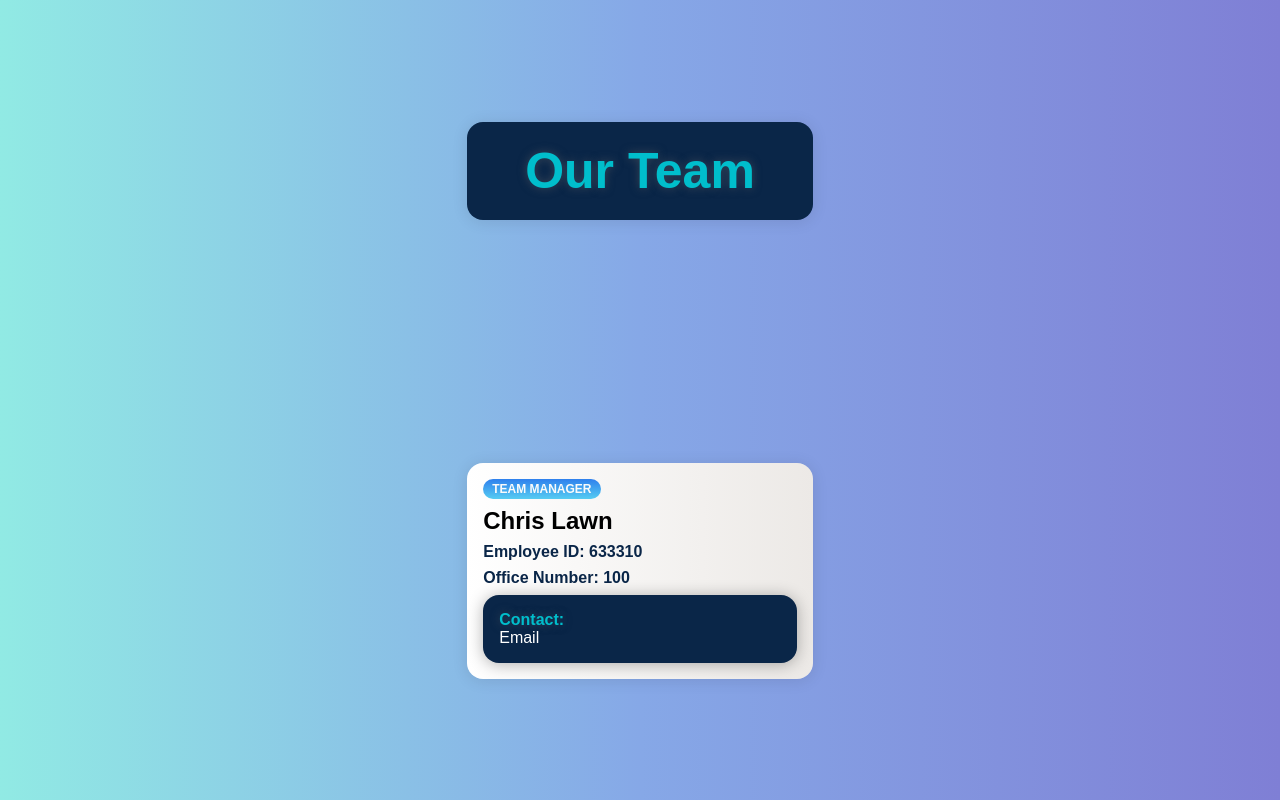
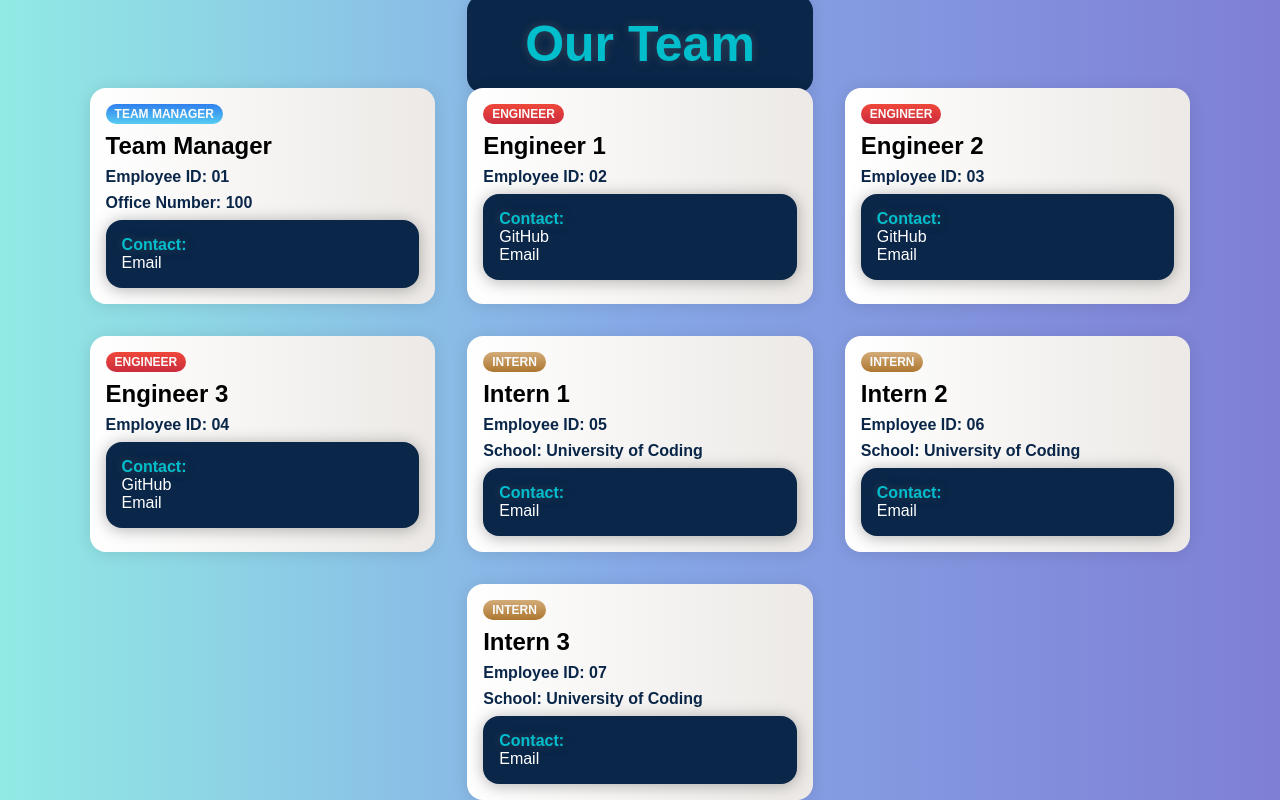
Before and after one commit to ChristopherLawn/team-profile-generator, a website: page dist/team-profile.html in a window 1280 px wide. Drawn offline with Linux system fonts and the light colour scheme.

Commit message:
updated README file, added video demo link, and updated sample html file

```diff
--- a/dist/team-profile.html
+++ b/dist/team-profile.html
@@ -20,8 +20,8 @@
         <div class="card">
             <div class="card__body">
                 <span class="tag tag-blue">TEAM MANAGER</span>
-                <h4>Chris Lawn</h4>
-                <p>Employee ID: 633310</p>
+                <h4>Team Manager</h4>
+                <p>Employee ID: 01</p>
                 <p>Office Number: 100</p>
                 <div class="card__footer">
                     <div class="contact">
@@ -34,6 +34,111 @@
             </div>
         </div>
 
+        <div class="card">
+            <div class="card__body">
+                <span class="tag tag-red">ENGINEER</span>
+                <h4>Engineer 1</h4>
+                <p>Employee ID: 02</p>
+                <div class="card__footer">
+                    <div class="contact">
+                        <div class="contact__info">
+                            <p>Contact:</p>
+                            <a href="https://github.com/ChristopherLawn">GitHub</a>
+                            <br>
+                            <a href="mailto:christopher.lawn@yahoo.com">Email</a>
+                        </div>
+                    </div>
+                </div>
+            </div>
+        </div>
+
+        <div class="card">
+            <div class="card__body">
+                <span class="tag tag-red">ENGINEER</span>
+                <h4>Engineer 2</h4>
+                <p>Employee ID: 03</p>
+                <div class="card__footer">
+                    <div class="contact">
+                        <div class="contact__info">
+                            <p>Contact:</p>
+                            <a href="https://github.com/ChristopherLawn">GitHub</a>
+                            <br>
+                            <a href="mailto:christopher.lawn@yahoo.com">Email</a>
+                        </div>
+                    </div>
+                </div>
+            </div>
+        </div>
+
+        <div class="card">
+            <div class="card__body">
+                <span class="tag tag-red">ENGINEER</span>
+                <h4>Engineer 3</h4>
+                <p>Employee ID: 04</p>
+                <div class="card__footer">
+                    <div class="contact">
+                        <div class="contact__info">
+                            <p>Contact:</p>
+                            <a href="https://github.com/ChristopherLawn">GitHub</a>
+                            <br>
+                            <a href="mailto:christopher.lawn@yahoo.com">Email</a>
+                        </div>
+                    </div>
+                </div>
+            </div>
+        </div>
+
+        <div class="card">
+        <div class="card__body">
+            <span class="tag tag-brown">INTERN</span>
+            <h4>Intern 1</h4>
+            <p>Employee ID: 05</p>
+            <p>School: University of Coding</p>
+            <div class="card__footer">
+                <div class="contact">
+                    <div class="contact__info">
+                        <p>Contact:</p>
+                        <a href="mailto:christopher.lawn@yahoo.com">Email</a>
+                    </div>
+                </div>
+            </div>
+        </div>
+    </div>
+
+        <div class="card">
+        <div class="card__body">
+            <span class="tag tag-brown">INTERN</span>
+            <h4>Intern 2</h4>
+            <p>Employee ID: 06</p>
+            <p>School: University of Coding</p>
+            <div class="card__footer">
+                <div class="contact">
+                    <div class="contact__info">
+                        <p>Contact:</p>
+                        <a href="mailto:christopher.lawn@yahoo.com">Email</a>
+                    </div>
+                </div>
+            </div>
+        </div>
+    </div>
+
+        <div class="card">
+        <div class="card__body">
+            <span class="tag tag-brown">INTERN</span>
+            <h4>Intern 3</h4>
+            <p>Employee ID: 07</p>
+            <p>School: University of Coding</p>
+            <div class="card__footer">
+                <div class="contact">
+                    <div class="contact__info">
+                        <p>Contact:</p>
+                        <a href="mailto:christopher.lawn@yahoo.com">Email</a>
+                    </div>
+                </div>
+            </div>
+        </div>
+    </div>
+
     </div>
 
 </body>
```
Also changed, not shown: README.md, 1 other file.
